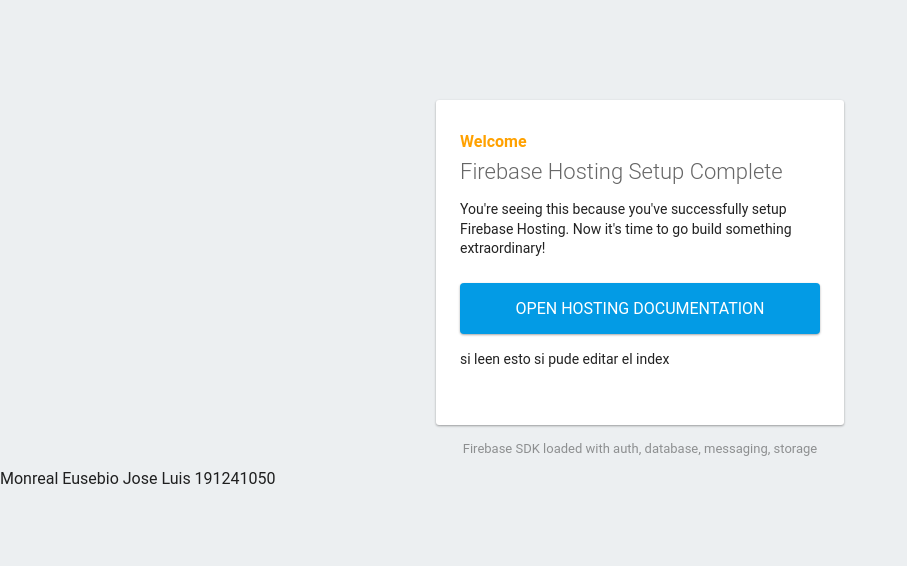
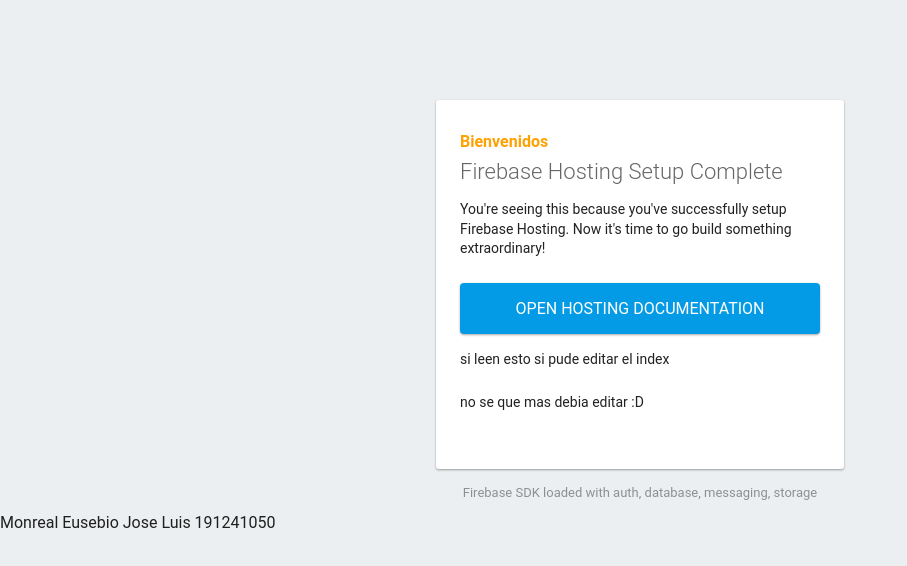
Before and after one commit to joseluismonrealeusebio/proyecto, a plain HTML site: page public/index.html in a window 1280 px wide. Shown: the whole page, without its empty margins (0-907 px from the left). Drawn offline with Linux system fonts and the light colour scheme; some packages are replaced by stand-ins of ours.

Commit message:
Add files via upload

```diff
--- a/public/index.html
+++ b/public/index.html
@@ -1,3 +1,4 @@
+
 <!DOCTYPE html>
 <html>
   <head>
@@ -32,17 +33,18 @@
   </head>
   <body>
     <div id="message">
-      <h2>Welcome</h2>
+      <h2>Bienvenidos</h2>
       <h1>Firebase Hosting Setup Complete</h1>
       <p>You're seeing this because you've successfully setup Firebase Hosting. Now it's time to go build something extraordinary!</p>
       <a target="_blank" href="https://firebase.google.com/docs/hosting/">Open Hosting Documentation</a>
       <p>si leen esto si pude editar el index</p>
+      <p>no se que mas  debia editar :D</p>
     </div>
     <p id="load">Firebase SDK Loading&hellip;</p>
 
     <script>
       document.addEventListener('DOMContentLoaded', function() {
-        // // 🔥🔥🔥🔥🔥🔥🔥🔥🔥🔥🔥🔥🔥🔥🔥🔥🔥🔥🔥🔥🔥🔥🔥🔥🔥🔥🔥🔥🔥🔥🔥
+        // // ??????????????????????????????????????????????????????????????
         // // The Firebase SDK is initialized and available here!
         //
         // firebase.auth().onAuthStateChanged(user => { });
@@ -50,7 +52,7 @@
         // firebase.messaging().requestPermission().then(() => { });
         // firebase.storage().ref('/path/to/ref').getDownloadURL().then(() => { });
         //
-        // // 🔥🔥🔥🔥🔥🔥🔥🔥🔥🔥🔥🔥🔥🔥🔥🔥🔥🔥🔥🔥🔥🔥🔥🔥🔥🔥🔥🔥🔥🔥🔥
+        // // ??????????????????????????????????????????????????????????????
 
         try {
           let app = firebase.app();
```
